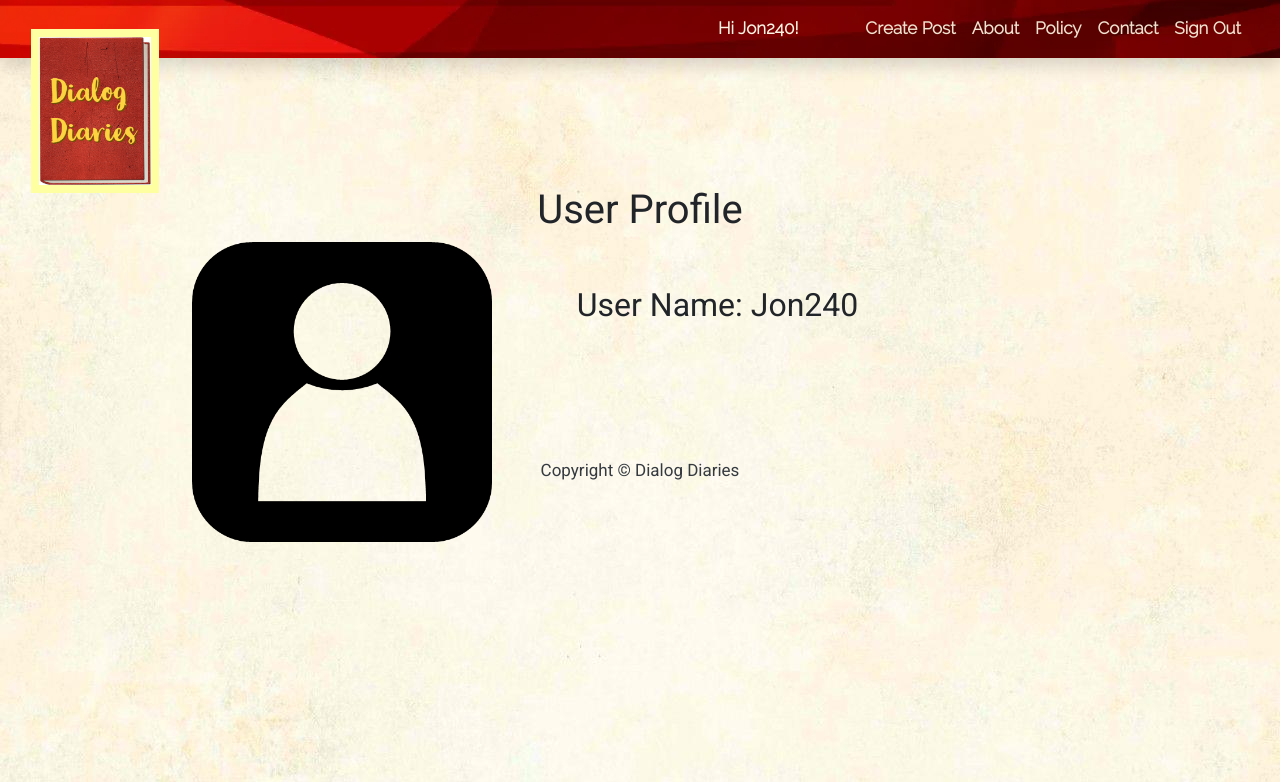
After one commit to Gurpreetsingh05222/EmergingTech_Project, a Django app: page /7/profile/ in a window 1280 px wide. The commit adds this page. Shown: the top 782 px of the page. Run offline with Django 3.2, Linux system fonts and the light colour scheme; data comes from the database, SQL or seed files in the repository; both versions use the stored data as it was after the commit; some libraries are stand-ins or nearby versions.

Commit message:
user profile info page

```diff
--- a/DialogDiaries/blog/urls.py
+++ b/DialogDiaries/blog/urls.py
@@ -14,5 +14,6 @@ urlpatterns = [
     #path('sign-in/authenticate/', views.GetUserView.LogInUser, name='sign_in'),
     path('<slug:slug>/', views.GetPostDetails.PostDetails, name='post_detail'),
     path('post/<pk>/remove/', views.post_remove, name='post_remove'),
-    path('post/edit/<pk>', views.UpdatePostView.as_view(), name='update_post')
+    path('post/edit/<pk>', views.UpdatePostView.as_view(), name='update_post'),
+    path('<pk>/profile/', views.UserProfileView.as_view(), name='userprofile'),
 ]
--- a/DialogDiaries/blog/views.py
+++ b/DialogDiaries/blog/views.py
@@ -10,6 +10,16 @@ from .models import Post, User, Comment, ContactUs, Like
 from django.contrib.auth import authenticate, login, logout
 from django.contrib.auth.decorators import login_required
 
+class UserProfileView(generic.DetailView):
+    model = User
+    template_name = 'profile.html'
+
+    def get_context_data(self, *args, **kwargs):
+        # profile = User.objects.all()
+        context = super(UserProfileView, self).get_context_data(*args, **kwargs)
+        page_user = get_object_or_404(User, id=self.kwargs['pk'])
+        context["page_user"] = page_user
+        return context
 
 class ContactView(generic.CreateView):
     form_class = ContactForm
--- a/DialogDiaries/templates/base.html
+++ b/DialogDiaries/templates/base.html
@@ -37,7 +37,9 @@
                     <ul class="align-right navbar-nav ml-auto">
                         {% if user.is_authenticated %}
                         <li class="nav-item text-black">
-                            <span class="nav-link text-black font-weight-bold" style="margin-right:3em;">Hi {{user}}!</span>
+                            <span class="nav-link text-black font-weight-bold" style="margin-right:3em;">
+                                <a href="{% url 'userprofile' pk=user.pk%}" style="text-decoration: none; color: #FDF4E3;"> Hi {{user}}!</a>
+                            </span>
                         </li>
                         {% endif %}
 
--- /dev/null
+++ b/DialogDiaries/templates/profile.html
@@ -0,0 +1,39 @@
+{% extends 'base.html' %}
+{% block content %}
+<!-- {% load static%} -->
+<style>
+    body {
+        text-align: center;
+    }
+
+    h1 {
+        margin-top: 10%;
+    }
+
+    .profile{
+        display: flex;
+        text-align: center;
+        width: 70%;
+        margin: auto;
+    }
+
+    .info{
+        margin: 5%;
+    }
+</style>
+<h1>User Profile</h1>
+<div class="profile">
+<div class="img">
+    <img src="{% static 'images/userprofile.png'%}" alt="userprofile" style="width:100%;height:300px;">
+</div>
+<div class="info">
+    <h2>User Name: {{ page_user }}</h2>
+    {% if page_user.first_name%}
+    <h2>User first name: {{page_user.first_name}}</h2>
+    {% endif %}
+    {% if page_user.email%}
+    <h2>User email: {{ page_user.email }}</h2>
+    {% endif %}
+</div>
+</div>
+{% endblock %}
```
Also changed, not shown: DialogDiaries/blog/static/images/userprofile.png (added), DialogDiaries/db.sqlite3.
